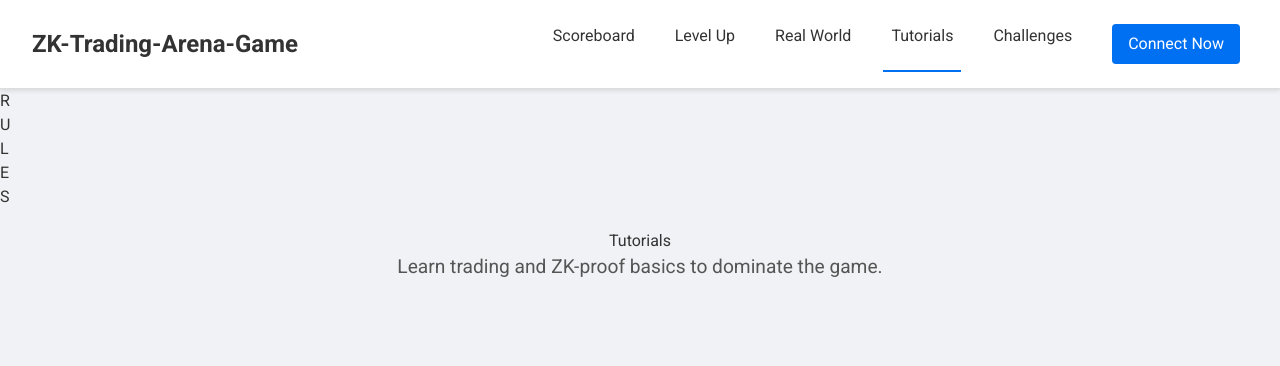
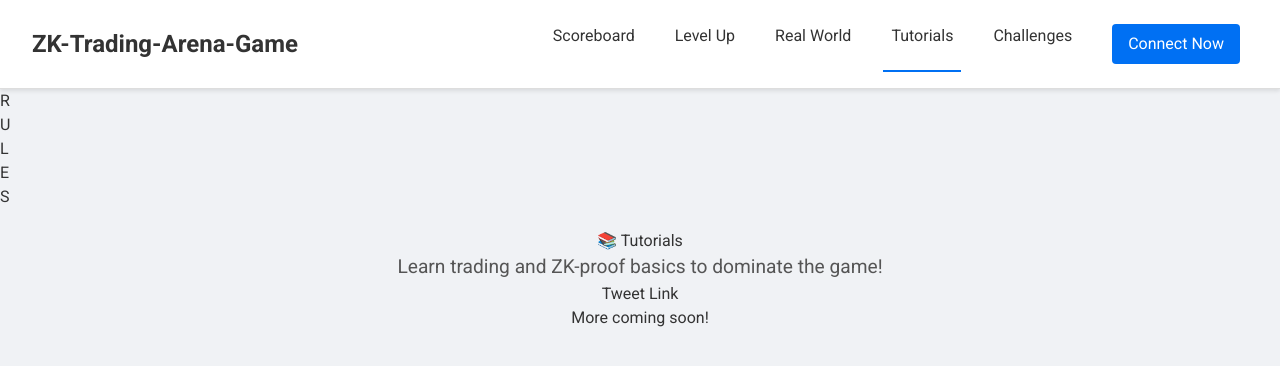
Before and after one commit to Dwaipayan25/zk-trading-arena-game, a Next.js app in the folder zk-trading-arena-game/: page /tutorials in a window 1280 px wide. Shown: the top 366 px of the page. Built offline with nearby package versions, Linux system fonts and the light colour scheme.

Commit message:
Starting to modify tutorials page

```diff
--- a/zk-trading-arena-game/src/app/tutorials/page.js
+++ b/zk-trading-arena-game/src/app/tutorials/page.js
@@ -1,9 +1,29 @@
+"use client";
+
+import React from "react";
+
 export default function Tutorials() {
-    return (
-      <div className="container">
-        <h1>Tutorials</h1>
-        <p>Learn trading and ZK-proof basics to dominate the game.</p>
-        {/* Add tutorial list or content here */}
+  return (
+    <div className="container mx-auto px-4">
+      <h1 className="text-4xl font-bold mb-4">📚 Tutorials</h1>
+      <p className="text-lg mb-6">
+        Learn trading and ZK-proof basics to dominate the game!
+      </p>
+
+      <div className="my-8">
+        {/* Twitter Embed */}
+        <blockquote
+          className="twitter-tweet"
+          data-lang="en"
+          data-dnt="true"
+          data-theme="light"
+        >
+          <a href="https://x.com/zkTradingArena/status/1871941365086773394">
+            Tweet Link
+          </a>
+        </blockquote>
       </div>
-    );
-  }
+      <h2>More coming soon!</h2>
+    </div>
+  );
+}
```
